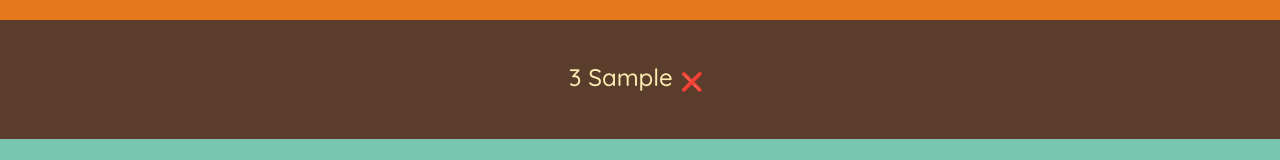
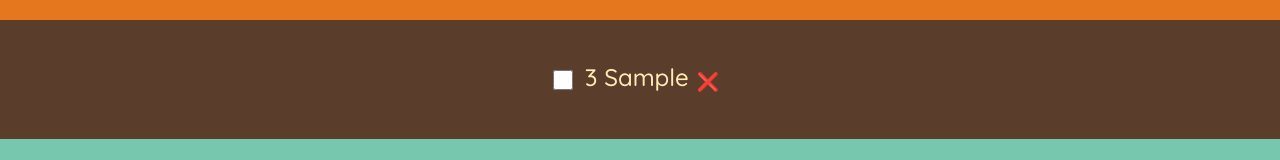
Before and after one commit to aymaneab00/small_travel_app, a React (Create React App) app: page / in a window 1280 px wide. Both pictures are taken after typing "Sample" into the empty fields and a click on the button "ADD". Shown: the part 257-417 px from the top of the page. Built offline with nearby package versions, Linux system fonts and the light colour scheme.

Commit message:
i add modify function that modify packing tasks

```diff
--- a/src/App.js
+++ b/src/App.js
@@ -11,14 +11,17 @@ function App() {
     setitems(items => [...items, newitem])
 
   }
-  function deletteItem(id){
-setitems(items=>items.filter(item=>item.id!=id))
+  function modifyitem(id) {
+    setitems(items => items.map(item => item.id === id ?{...item,packed:!item.packed} :item))
+  }
+  function deletteItem(id) {
+    setitems(items => items.filter(item => item.id != id))
   }
   return (
     <div className='App'>
       <Header />
       <Form onhandleadd={handleadd} />
-      <PackingList item={items} ondeleteitem={deletteItem} />
+      <PackingList item={items} ondeleteitem={deletteItem} onmodify={modifyitem} />
       <Stats />
     </div>
   )
@@ -42,26 +45,28 @@ function Header() {
 
   )
 }
-function PackingList({item,ondeleteitem}) {
+function PackingList({ item, ondeleteitem, onmodify }) {
   return <ul className='list'>
     {
       item.map(i =>
 
-        <Item item={i} key={i.id}  ondeleteitem={ondeleteitem}/>)
+        <Item item={i} key={i.id} ondeleteitem={ondeleteitem} onmodify={onmodify} />)
     }
   </ul>
 }
-function Item({ item,ondeleteitem }) {
+function Item({ item, ondeleteitem,onmodify }) {
 
   return (
+
     <li>
+      <input type='checkbox' value={item.packed} onChange={()=>onmodify(item.id)} />
       <span style={!item.packed ? {} : { textDecoration: "line-through", color: 'black' }}>   {item.quantity} {item.description}
-      <button onClick={()=>ondeleteitem(item.id)}>❌</button> </span>
+        <button onClick={() => ondeleteitem(item.id)}>❌</button> </span>
 
     </li>
   )
 }
-function Form({onhandleadd}) {
+function Form({ onhandleadd }) {
   const [description, setDescription] = useState('');
   const [quantity, setQuantity] = useState(3);
 
```
